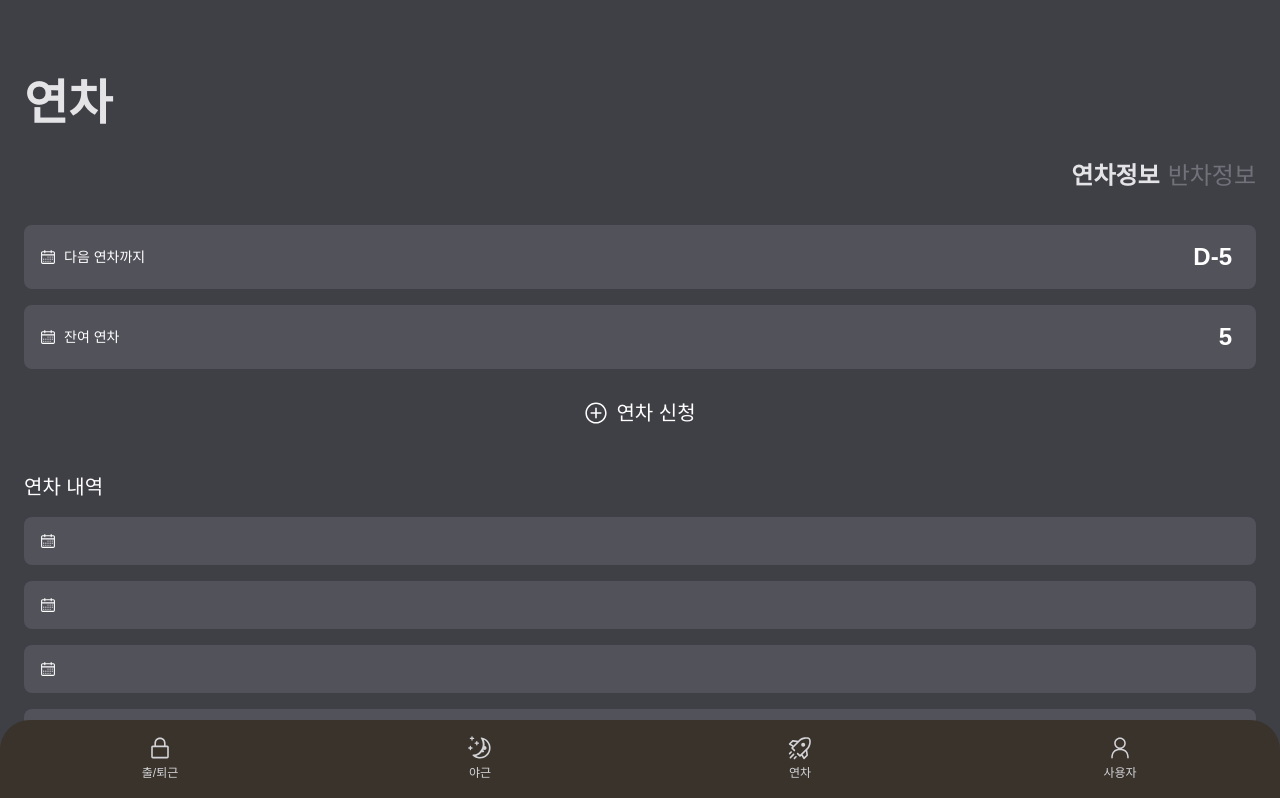
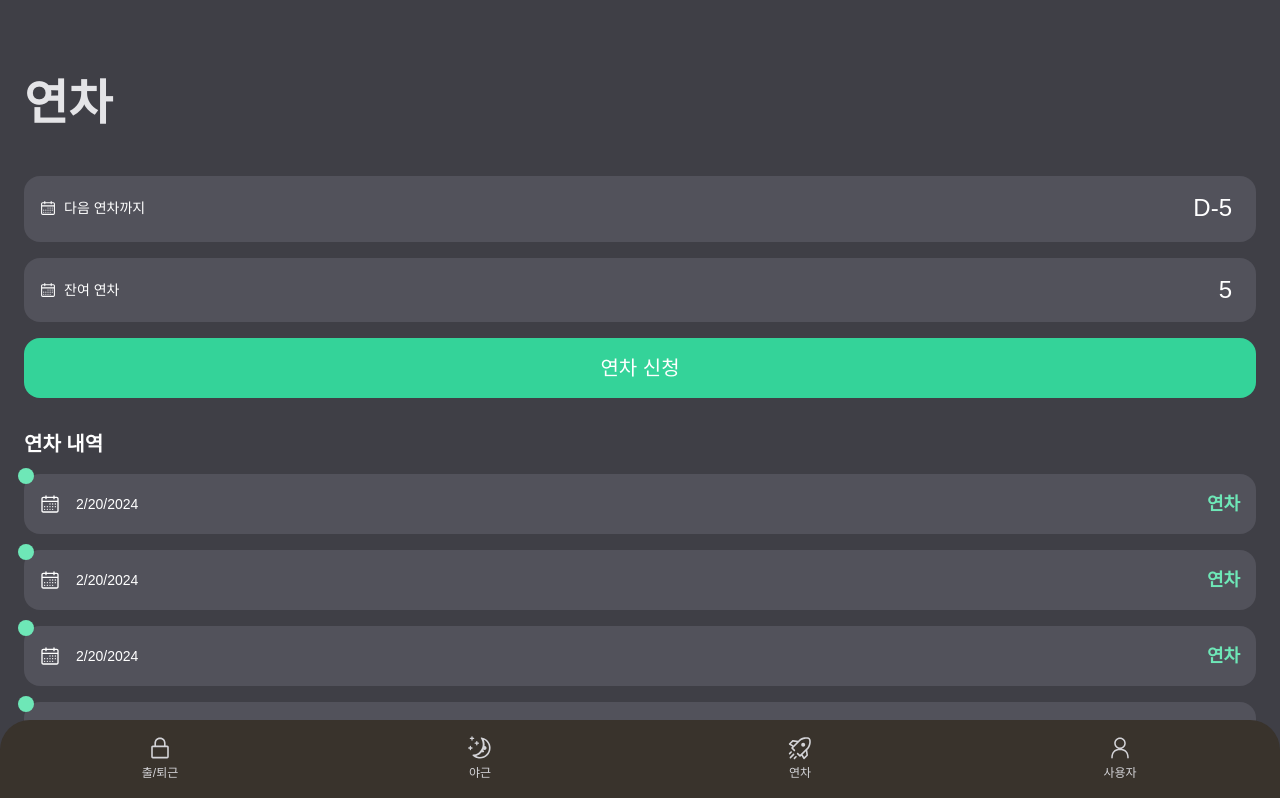
Before and after one commit to codma1123/timekey-app, a Next.js app: page /1/vacation in a window 1280 px wide. Shown: the top 798 px of the page. Built offline with nearby package versions, Linux system fonts and the light colour scheme; a web font is replaced by a local one.

Commit message:
chagne to stretchable alert and inner content

```diff
--- a/app/(main)/(routes)/[userId]/vacation/page.tsx
+++ b/app/(main)/(routes)/[userId]/vacation/page.tsx
@@ -1,19 +1,40 @@
 "use client";
 
+import IntersectionMotionDiv from "@/components/motions/intersection";
 import SlideDown from "@/components/motions/slide-down";
 import { Alert, AlertDescription } from "@/components/ui/alert";
 import { Button } from "@/components/ui/button";
-import { Separator } from "@/components/ui/separator";
+import StrechableAlert from "@/components/ui/stretchable-alert";
 import TopLabel from "@/components/ui/top-label";
+import { useScroll } from "@/hooks/scroll";
 import { useAuthStore } from "@/store/auth";
-import { RocketIcon, CalendarIcon, PlusCircledIcon } from "@radix-ui/react-icons";
+import { CalendarIcon, PlusCircledIcon } from "@radix-ui/react-icons";
+import { AnimationProps, motion } from "framer-motion";
+import { CalendarDays, List } from "lucide-react";
 import { useRouter } from "next/navigation";
+import { useState, useSyncExternalStore } from "react";
 
 const VacationPage = () => {
   const router = useRouter();
   const { id } = useAuthStore();
+  const date = 5;
 
-  const date = 5;
+  const enterTransition: AnimationProps["animate"] = {
+    width: "70%",
+    transition: {
+      duration: 1,
+      delay: 0.7,
+      ease: "easeOut",
+    },
+  };
+
+  const exitTransition: AnimationProps["animate"] = {
+    width: "0px",
+    transition: {
+      duration: 0,
+      delay: 0.5,
+    },
+  };
 
   return (
     <>
@@ -24,89 +45,71 @@ const VacationPage = () => {
       />
 
       <SlideDown>
-        <div className="flex gap-x-2 text-2xl">
-          <div className="ml-auto text-zinc-200 font-bold">연차정보</div>
-          <div className=" text-zinc-500">반차정보</div>
-        </div>
+        <StrechableAlert
+          className="text-white"
+          extend={(isOpen) => (
+            <>
+              <div className=" mt-6">{new Date().toLocaleDateString()}</div>
+              <div className="w-full h-4 rounded-lg bg-zinc-700 overflow-hidden">
+                <motion.div
+                  className="rounded-lg h-4 bg-gradient-to-r from-emerald-500 to-emerald-200"
+                  initial={{ width: "0px" }}
+                  animate={isOpen ? enterTransition : exitTransition}
+                ></motion.div>
+              </div>
+            </>
+          )}
+        >
+          <CalendarIcon className="h-4 w-4" />
+          <span className="ml-2">다음 연차까지</span>
+          <span className="ml-auto mr-2 text-2xl">D-{date}</span>
+        </StrechableAlert>
 
-        <Separator className="my-4" />
-
-        <Alert className="w-full text-white bg-zinc-600 ring-0 border-0 mt-4">
-          <AlertDescription className="flex w-full items-center">
-            <CalendarIcon className="h-4 w-4" />
-            <span className="ml-2">다음 연차까지</span>
-            <span className="ml-auto mr-2 font-bold text-2xl">D-{date}</span>
-          </AlertDescription>
-        </Alert>
-        <Alert className="w-full text-white bg-zinc-600 ring-0 border-0 mt-4">
+        <Alert className="w-full text-white bg-zinc-600 ring-0 border-0 mt-4 rounded-2xl">
           <AlertDescription className="flex w-full items-center">
             <CalendarIcon className="h-4 w-4" />
             <span className="ml-2">잔여 연차</span>
-            <span className="ml-auto mr-2 font-bold text-2xl">{date}</span>
+            <span className="ml-auto mr-2 text-2xl">{date}</span>
           </AlertDescription>
         </Alert>
       </SlideDown>
 
       <SlideDown delay={0.3}>
-        <Button
-          className="text-white active:bg-zinc-600 transition-all duration-600 text-xl w-full h-14"
-          variant="ghost"
+        <motion.button
+          className="py-4 w-full text-xl bg-emerald-400 text-white  transition-all duration-600 rounded-2xl "
+          whileTap={{ scale: 0.95 }}
           onClick={() => router.push(`/${id}/vacation/request`)}
         >
-          <PlusCircledIcon className="h-6 w-6 mr-2" />
           연차 신청
-        </Button>
+        </motion.button>
       </SlideDown>
-
       <SlideDown
         className="flex flex-col gap-4"
         delay={0.4}
       >
-        <div className="w-full text-white mt-4">
-          <div className="text-xl">연차 내역</div>
+        <div className="w-full text-white mt-4 flex">
+          <div className="text-xl font-bold">연차 내역</div>
+          <div className="ml-auto flex gap-x-2 items-center"></div>
         </div>
+      </SlideDown>
 
-        <Alert className="w-full text-white bg-zinc-600 ring-0 border-0">
-          <AlertDescription className="flex w-full items-center">
-            <CalendarIcon className="h-4 w-4" />
-          </AlertDescription>
-        </Alert>
-        <Alert className="w-full text-white bg-zinc-600 ring-0 border-0">
-          <AlertDescription className="flex w-full items-center">
-            <CalendarIcon className="h-4 w-4" />
-          </AlertDescription>
-        </Alert>
-        <Alert className="w-full text-white bg-zinc-600 ring-0 border-0">
-          <AlertDescription className="flex w-full items-center">
-            <CalendarIcon className="h-4 w-4" />
-          </AlertDescription>
-        </Alert>
-        <Alert className="w-full text-white bg-zinc-600 ring-0 border-0">
-          <AlertDescription className="flex w-full items-center">
-            <CalendarIcon className="h-4 w-4" />
-          </AlertDescription>
-        </Alert>
-        <Alert className="w-full text-white bg-zinc-600 ring-0 border-0">
-          <AlertDescription className="flex w-full items-center">
-            <CalendarIcon className="h-4 w-4" />
-          </AlertDescription>
-        </Alert>
-        <Alert className="w-full text-white bg-zinc-600 ring-0 border-0">
-          <AlertDescription className="flex w-full items-center">
-            <CalendarIcon className="h-4 w-4" />
-          </AlertDescription>
-        </Alert>
-        <Alert className="w-full text-white bg-zinc-600 ring-0 border-0">
-          <AlertDescription className="flex w-full items-center">
-            <CalendarIcon className="h-4 w-4" />
-          </AlertDescription>
-        </Alert>
-        <Alert className="w-full text-white bg-zinc-600 ring-0 border-0">
-          <AlertDescription className="flex w-full items-center">
-            <CalendarIcon className="h-4 w-4" />
-          </AlertDescription>
-        </Alert>
-      </SlideDown>
+      {Array.from({ length: 10 }).map((sample, index) => (
+        <IntersectionMotionDiv
+          key={index}
+          className="w-full relative"
+        >
+          <Alert className="text-white bg-zinc-600 ring-0 border-0 rounded-2xl">
+            <AlertDescription className="flex items-center">
+              {/* badge */}
+              <motion.div className="absolute top-[-6px] left-[-6px] rounded-full h-4 w-4 bg-emerald-300"></motion.div>
+
+              <CalendarIcon className="h-5 w-5" />
+              <span className="ml-4">{new Date().toLocaleDateString()}</span>
+              <span className="ml-auto text-emerald-300 font-bold text-lg">연차</span>
+            </AlertDescription>
+          </Alert>
+        </IntersectionMotionDiv>
+      ))}
     </>
   );
 };
```
